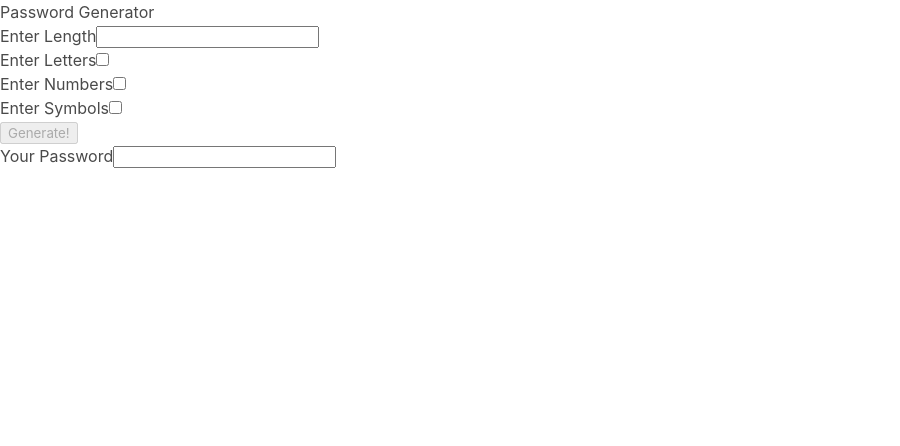
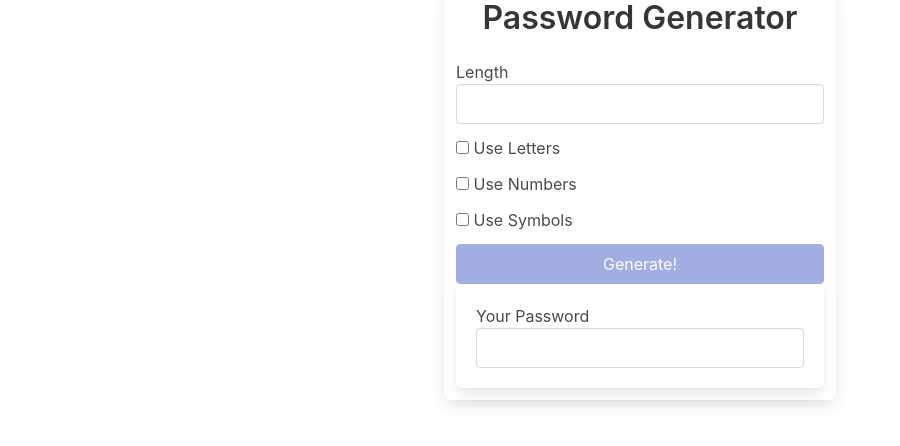
Before and after one commit to jtmunoz/udemy, an Angular app: page / in a window 1280 px wide. Shown: the top 446 px of the page, without its empty margins (0-900 px from the left). Built offline with nearby package versions, Linux system fonts and the light colour scheme.

Commit message:
updates styles

```diff
--- a/src/app/app.component.html
+++ b/src/app/app.component.html
@@ -1,34 +1,50 @@
-<h1>Password Generator</h1>
+<div class="container">
+  <div class="columns is-centered">
+    <div class="box column is-one-third">
+      <h1 class="title has-text-centered">Password Generator</h1>
 
-<div>
-  <label for="">Enter Length</label>
-  <input (input)="onChangeLength($event.target.value)" type="text">
+      <div class="field">
+        <label>Length</label>
+        <input class="input" (input)="onChangeLength($event.target.value)" />
       </div>
 
-<div>
-  <label for="">Enter Letters</label>
-  <input (change)="onChangeUseLetters()" type="checkbox">
+      <div class="field">
+        <div class="control">
+          <label class="checkbox">
+            <input (change)="onChangeUseLetters()" type="checkbox" />
+            Use Letters
+          </label>
+        </div>
       </div>
 
-<div>
-  <label for="">Enter Numbers</label>
-  <input (change)="onChangeUseNumbers()" type="checkbox">
+      <div class="field">
+        <div class="control">
+          <label class="checkbox">
+            <input (change)="onChangeUseNumbers()" type="checkbox" />
+            Use Numbers
+          </label>
+        </div>
       </div>
 
-<div>
-  <label for="">Enter Symbols</label>
-  <input (change)="onChangeUseSymbols()" type="checkbox">
+      <div class="field">
+        <div class="control">
+          <label class="checkbox">
+            <input (change)="onChangeUseSymbols()" type="checkbox" />
+            Use Symbols
+          </label>
+        </div>
       </div>
 
-<div>
-  <button
-    [disabled]="!(length && (includeLetters || includeNumbers || includeSymbols))"
-    (click)="onButtonClick()" >
+      <button [disabled]="
+          !(length && (includeLetters || includeSymbols || includeNumbers))
+        " (click)="onButtonClick()" class="button is-link is-fullwidth">
         Generate!
       </button>
+
+      <div class="box">
+        <label>Your Password</label>
+        <input class="input" [value]="password" />
       </div>
-
-<div>
-  <label for="">Your Password</label>
-  <input [value]="password" >
     </div>
+  </div>
+</div>
```
Lines whose indentation alone changed are shown as unchanged.
